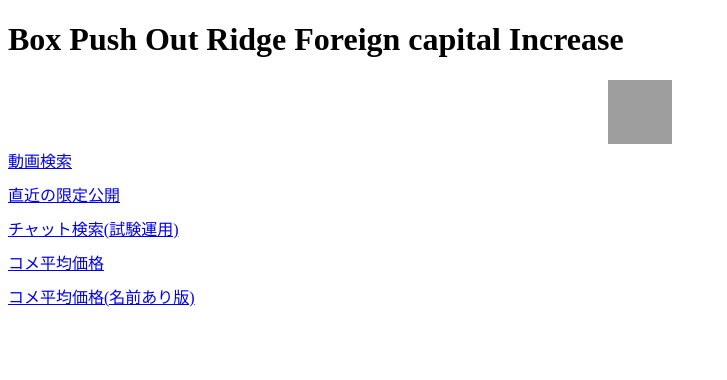
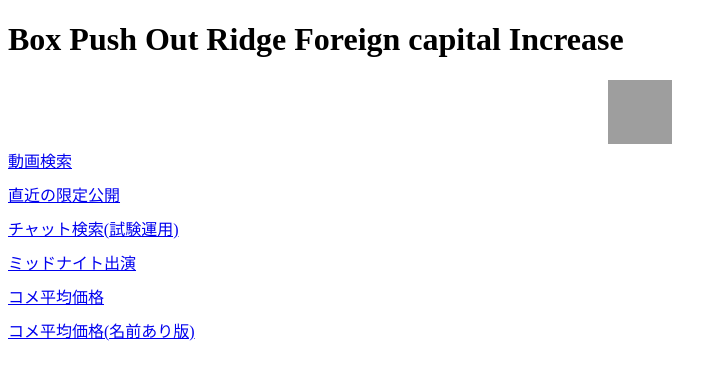
Before and after one commit to boxpush/b, a Jekyll site: the page wnl22.html, which Jekyll copies as it is, in a window 1280 px wide. Shown: the top 380 px of the page, without its empty margins (0-727 px from the left). Built offline with Jekyll 4.4.1, drawn with Linux system fonts in a browser that asks for light colours; grey boxes are pictures that could not be loaded.

Commit message:
Update wnl22.html

```diff
--- a/wnl22.html
+++ b/wnl22.html
@@ -25,6 +25,7 @@
 <a href="tesst/all_list.html" target="_blank">動画検索</a>
 <a href="tesst/unlisted_list.html" target="_blank">直近の限定公開</a>
 <a href="tesst/chat.html" target="_blank">チャット検索(試験運用)</a>
+<a href="tesst/midnight.html" target="_blank">ミッドナイト出演</a>
 <a href="../a/" target="_blank">コメ平均価格</a>
 <a href="../b/" target="_blank">コメ平均価格(名前あり版)</a>
 </div>
```
